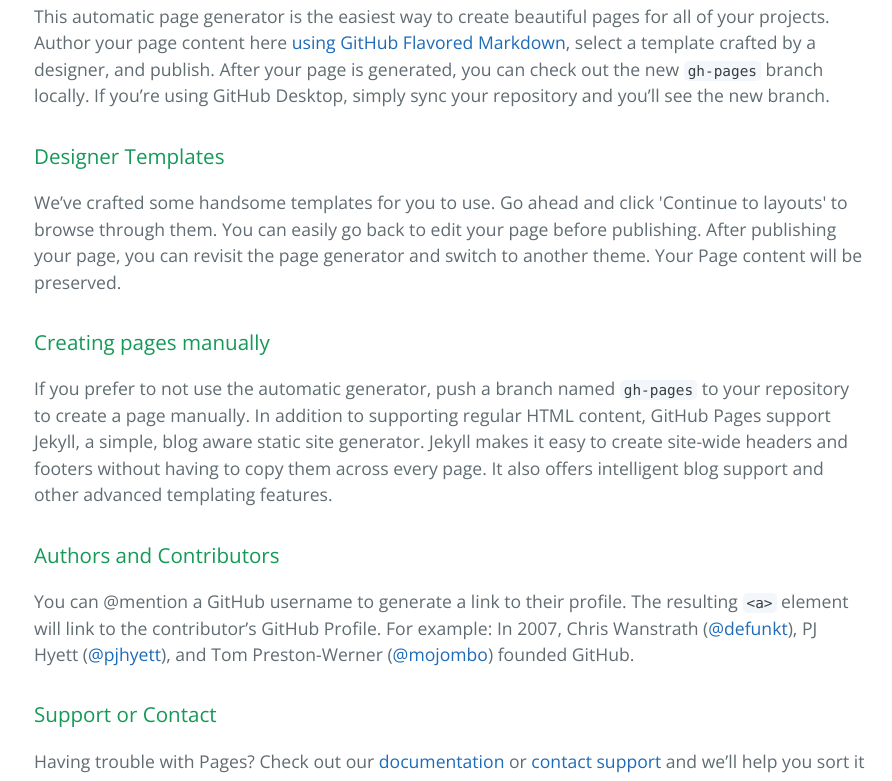
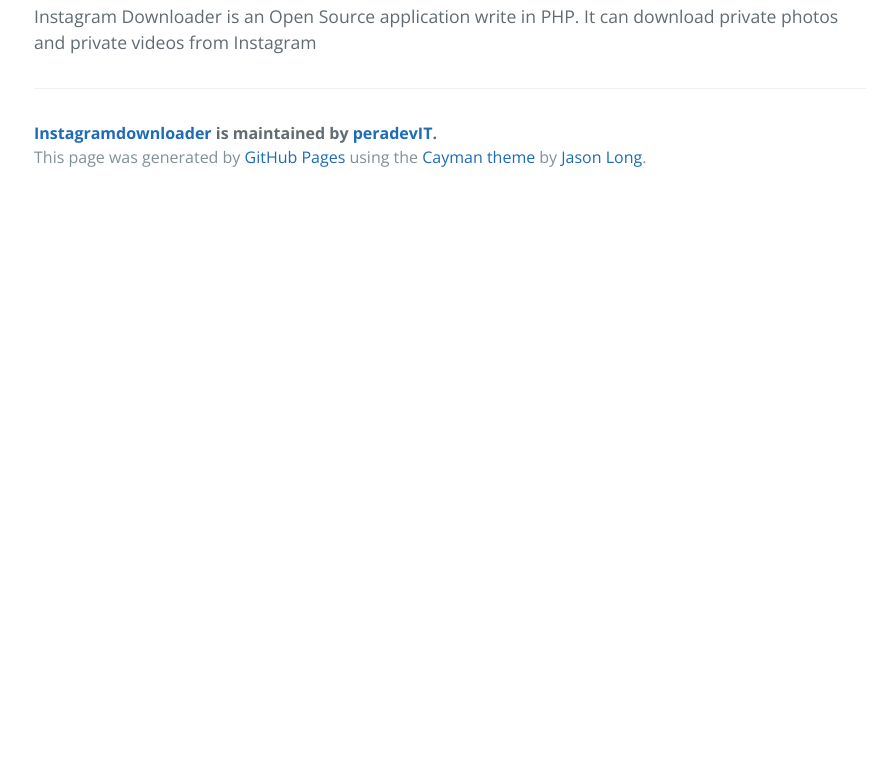
Before and after one commit to peradevIT/InstagramDownloader, a plain HTML site: page index.html in a window 1280 px wide. Shown: the part 460-1241 px from the top of the page, without its empty margins (190-1082 px from the left). After the commit the page ends 800 px from the top, so only its background shows below. Drawn offline with nearby package versions, Linux system fonts and the light colour scheme.

```diff
--- a/index.html
+++ b/index.html
@@ -20,29 +20,10 @@
 
     <section class="main-content">
       <h3>
-<a id="welcome-to-github-pages" class="anchor" href="#welcome-to-github-pages" aria-hidden="true"><span aria-hidden="true" class="octicon octicon-link"></span></a>Welcome to GitHub Pages.</h3>
+<a id="instagram-downloader" class="anchor" href="#instagram-downloader" aria-hidden="true"><span aria-hidden="true" class="octicon octicon-link"></span></a>Instagram Downloader</h3>
 
-<p>This automatic page generator is the easiest way to create beautiful pages for all of your projects. Author your page content here <a href="https://guides.github.com/features/mastering-markdown/">using GitHub Flavored Markdown</a>, select a template crafted by a designer, and publish. After your page is generated, you can check out the new <code>gh-pages</code> branch locally. If you’re using GitHub Desktop, simply sync your repository and you’ll see the new branch.</p>
-
-<h3>
-<a id="designer-templates" class="anchor" href="#designer-templates" aria-hidden="true"><span aria-hidden="true" class="octicon octicon-link"></span></a>Designer Templates</h3>
-
-<p>We’ve crafted some handsome templates for you to use. Go ahead and click 'Continue to layouts' to browse through them. You can easily go back to edit your page before publishing. After publishing your page, you can revisit the page generator and switch to another theme. Your Page content will be preserved.</p>
-
-<h3>
-<a id="creating-pages-manually" class="anchor" href="#creating-pages-manually" aria-hidden="true"><span aria-hidden="true" class="octicon octicon-link"></span></a>Creating pages manually</h3>
-
-<p>If you prefer to not use the automatic generator, push a branch named <code>gh-pages</code> to your repository to create a page manually. In addition to supporting regular HTML content, GitHub Pages support Jekyll, a simple, blog aware static site generator. Jekyll makes it easy to create site-wide headers and footers without having to copy them across every page. It also offers intelligent blog support and other advanced templating features.</p>
-
-<h3>
-<a id="authors-and-contributors" class="anchor" href="#authors-and-contributors" aria-hidden="true"><span aria-hidden="true" class="octicon octicon-link"></span></a>Authors and Contributors</h3>
-
-<p>You can @mention a GitHub username to generate a link to their profile. The resulting <code>&lt;a&gt;</code> element will link to the contributor’s GitHub Profile. For example: In 2007, Chris Wanstrath (<a href="https://github.com/defunkt" class="user-mention">@defunkt</a>), PJ Hyett (<a href="https://github.com/pjhyett" class="user-mention">@pjhyett</a>), and Tom Preston-Werner (<a href="https://github.com/mojombo" class="user-mention">@mojombo</a>) founded GitHub.</p>
-
-<h3>
-<a id="support-or-contact" class="anchor" href="#support-or-contact" aria-hidden="true"><span aria-hidden="true" class="octicon octicon-link"></span></a>Support or Contact</h3>
-
-<p>Having trouble with Pages? Check out our <a href="https://help.github.com/pages">documentation</a> or <a href="https://github.com/contact">contact support</a> and we’ll help you sort it out.</p>
+<p>Instagram Downloader is an Open Source application write in PHP.
+It can download private photos and private videos from Instagram</p>
 
       <footer class="site-footer">
         <span class="site-footer-owner"><a href="https://github.com/peradevIT/InstagramDownloader">Instagramdownloader</a> is maintained by <a href="https://github.com/peradevIT">peradevIT</a>.</span>
```
Also changed, not shown: params.json (+1 -1 lines).
